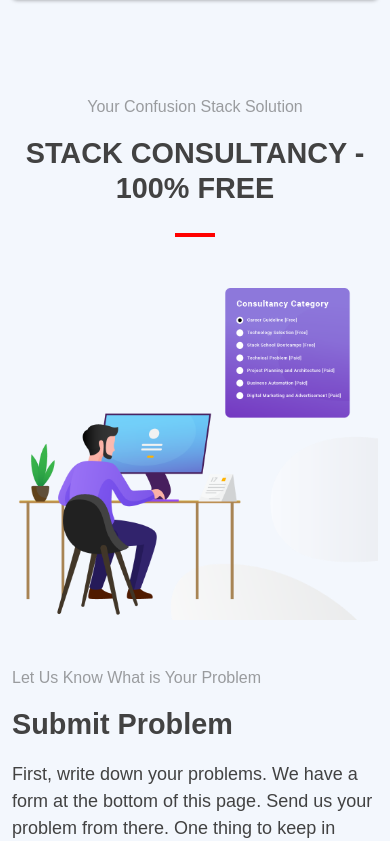
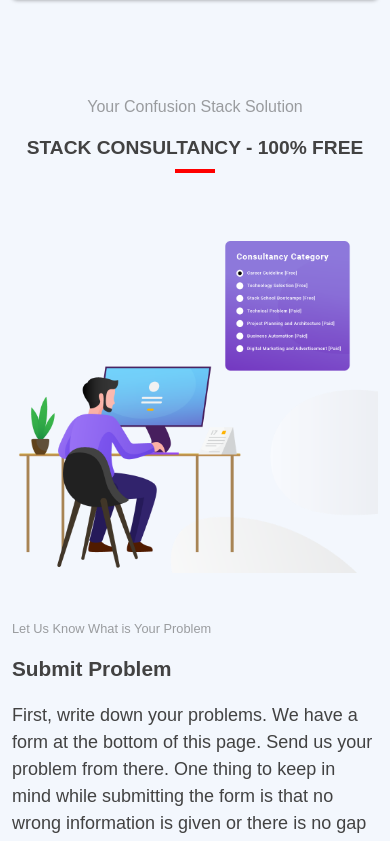
Before and after one commit to JahidHasanSarker/Ed-Tech, a React (Create React App) app: page / in a window 390 px wide. Shown: the part 3542-4383 px from the top of the page. Built offline with nearby package versions, Linux system fonts and the light colour scheme; no server answers.

Commit message:
Responsive Done

```diff
--- a/src/Component/Consultancy/Consultancy.css
+++ b/src/Component/Consultancy/Consultancy.css
@@ -77,3 +77,27 @@
   font-family: "Muli",Sans-Serif;
   color: #424242;
 }
+
+@media only screen and (max-width: 700px) {
+  .sub-heading h2{
+    font-size: 1.5rem;
+  }
+  .consult-info h2{
+    font-size: 1.6rem;
+  }
+  .consult-info h5{
+    font-size: 0.9rem;
+  }
+}
+
+@media only screen and (max-width: 435px) {
+  .sub-heading h2{
+    font-size: 1.2rem;
+  }
+  .consult-info h2{
+    font-size: 1.3rem;
+  }
+  .consult-info h5{
+    font-size: 0.8rem;
+  }
+}
--- a/src/Component/Motivate/Motivate.css
+++ b/src/Component/Motivate/Motivate.css
@@ -51,6 +51,9 @@
 
   @media (max-width: 575px) {
       /*---------- testimonial css start ----------*/
+      .motive-text h2{
+        font-size: 1rem;
+      }
       .pn_reviews {
           padding: 3rem 0;
       }
```
